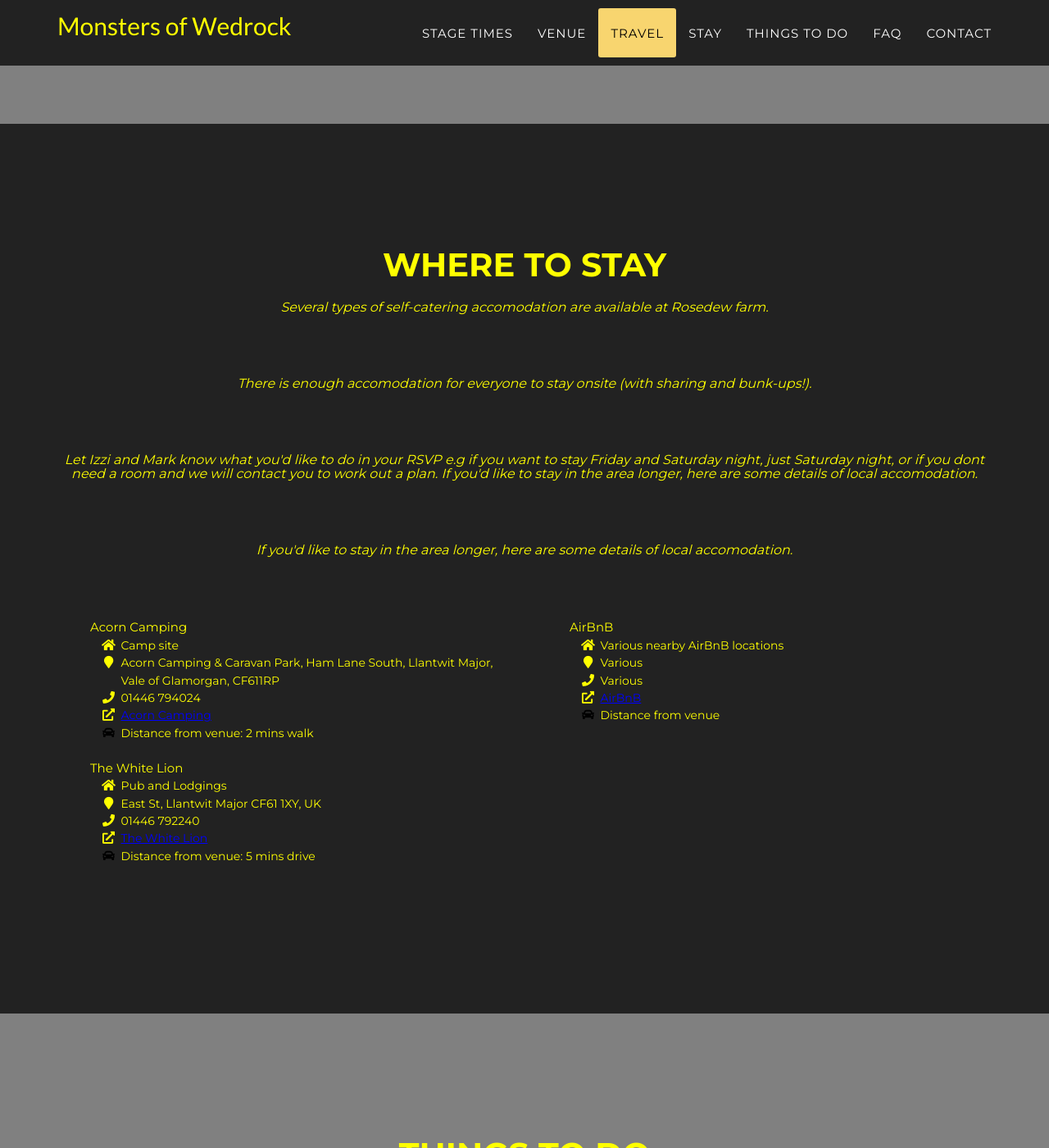
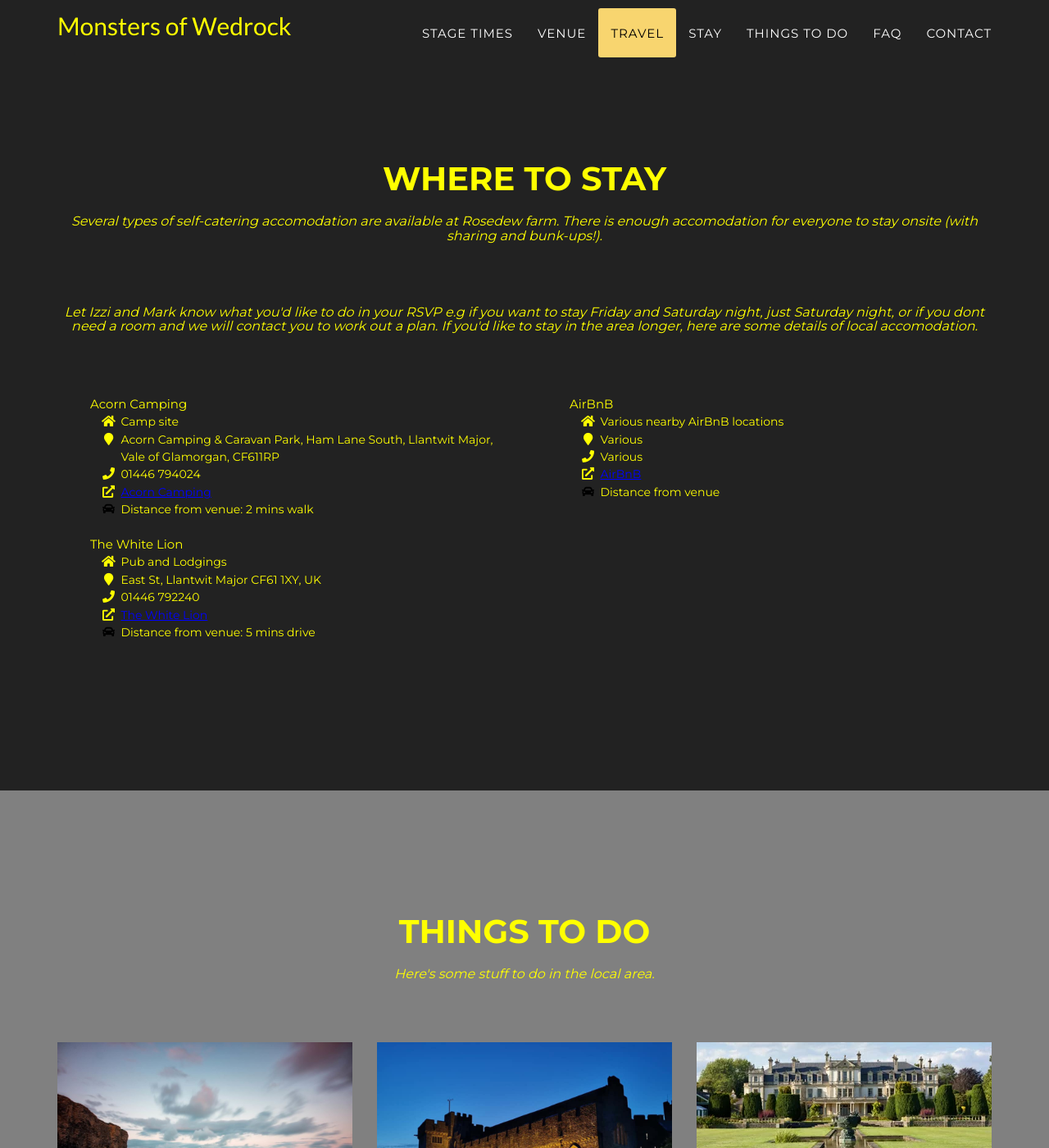
Before and after one commit to horlixuk/monstersofwedrock, a Jekyll site: the page built from index.html, in a window 1280 px wide and 1400 px high, scrolled down 5911 px. Shown: the whole window at 82% size. Built offline with Jekyll 4.4.1, drawn with Linux system fonts in a browser that asks for light colours; some web fonts are replaced.

Commit message:
title page changes

```diff
--- a/_includes/css/agency.css
+++ b/_includes/css/agency.css
@@ -13,6 +13,10 @@
 
 .text-muted {
     color: yellow;
+}
+
+.text-muted-black {
+    color: black;
 }
 
 .text-primary {
@@ -403,6 +407,7 @@
 }
 
 header .intro-text .intro-heading {
+    margin-top: 20px;
     margin-bottom: 25px;
     text-transform: uppercase;
     /*font-family: {{ site.data.template.font.primary }};*/
--- a/_includes/en_data/header.html
+++ b/_includes/en_data/header.html
@@ -57,7 +57,7 @@
     <div class="container">
         <div class="intro-text">
             <div class="intro-heading">MONSTERS OF WEDROCK</div>
-            <div class="intro-heading">"from here to eternity"</div><br>
+            <div class="intro-lead-in">"from here to eternity"</div><br>
             <div class="intro-lead-in">19th November 2022</div>
             <div class="intro-lead-in">Rosedew Farm, Llantwit Major, Cardiff, CF61 1PZ</div><br>
             <a href="#events" class="page-scroll btn btn-xl">Tell Me More</a>
--- a/_includes/en_data/stay.html
+++ b/_includes/en_data/stay.html
@@ -4,10 +4,8 @@
         <div class="row">
             <div class="col-lg-12 text-center">
                 <h2 class="section-heading">Where To Stay</h2>
-                <h3 class="section-subheading text-muted">Several types of self-catering accomodation are available at Rosedew farm.</h3>
-                <h3 class="section-subheading text-muted">There is enough accomodation for everyone to stay onsite (with sharing and bunk-ups!).</h3>
+                <h3 class="section-subheading text-muted">Several types of self-catering accomodation are available at Rosedew farm. There is enough accomodation for everyone to stay onsite (with sharing and bunk-ups!).</h3>
                 <h3 class="section-subheading text-muted">Let Izzi and Mark know what you'd like to do in your RSVP e.g if you want to stay Friday and Saturday night, just Saturday night, or if you dont need a room and we will contact you to work out a plan. If you'd like to stay in the area longer, here are some details of local accomodation.</h3>
-                <h3 class="section-subheading text-muted">If you'd like to stay in the area longer, here are some details of local accomodation.</h3>
             </div>
         </div>
         <div class="row">
--- a/_includes/en_data/venue.html
+++ b/_includes/en_data/venue.html
@@ -26,7 +26,7 @@
         </div>
         <div class="row">
             <div class="col-lg-12 text-center">
-                <h3 class="section-subheading text-muted">Rosedew Farm is a rural and rustic wedding venue set on the beautiful Welsh coastline. The Cwtch is a smaller area to the side of the barn, which holds the one-of-a-kind corrugated metal bar, dresser and some comfy chairs and sofas for guests to relax in! Accommodation is available immediately adjacent to the Barn for the night before and the night of the wedding. Camping or glamping is also available ring 01446 794024 or email info@acorncamping.co.uk. The address of the venue is Rosedew Farm, Llantwit Major, Vale of Glamorgan, CF61 1PZ</h3>
+                <h3 class="section-subheading text-muted-black">Rosedew Farm is a rural and rustic wedding venue set on the beautiful Welsh coastline. The Cwtch is a smaller area to the side of the barn, which holds the one-of-a-kind corrugated metal bar, dresser and some comfy chairs and sofas for guests to relax in! Accommodation is available immediately adjacent to the Barn for the night before and the night of the wedding. Camping or glamping is also available ring 01446 794024 or email info@acorncamping.co.uk. The address of the venue is Rosedew Farm, Llantwit Major, Vale of Glamorgan, CF61 1PZ</h3>
             </div>
         </div>
     </div>
```
